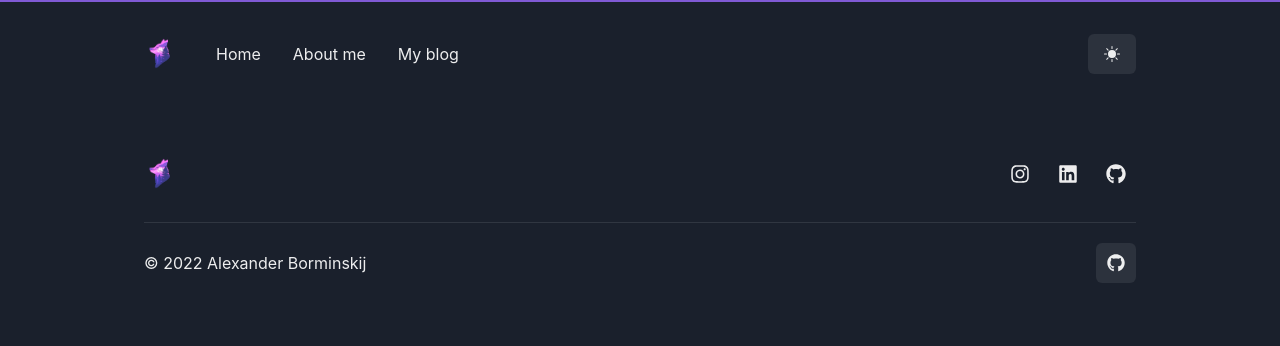
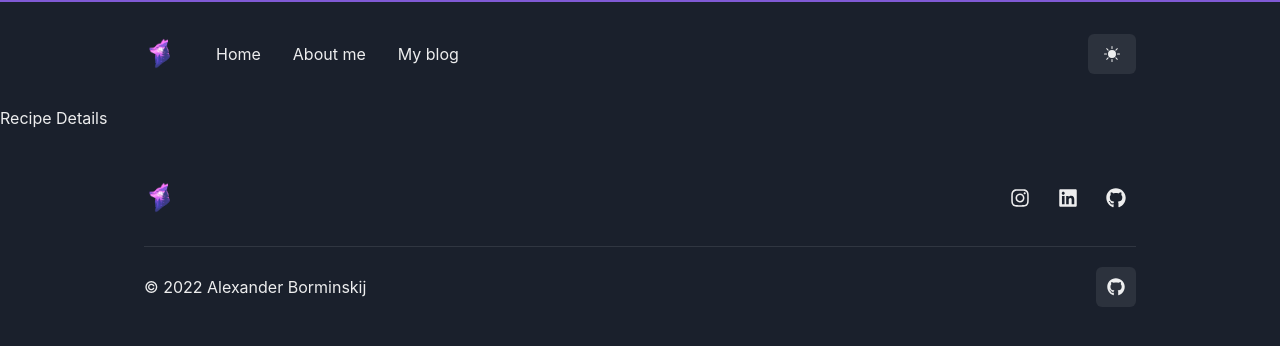
Before and after one commit to brorminskij/portfolio, a Next.js app: page /blog/1 in a window 1280 px wide. Shown: the top 346 px of the page. Built offline with nearby package versions, Linux system fonts and the light colour scheme.

Commit message:
Changed to arrow funcs and added default exports

```diff
--- a/pages/blog.tsx
+++ b/pages/blog.tsx
@@ -27,7 +27,7 @@ export async function getStaticProps() {
     },
   };
 }
-export default function Blog({ articles }) {
+export const Blog = ({ articles }) => {
   console.log(articles);
   return (
     <div>
@@ -72,4 +72,6 @@ export default function Blog({ articles }) {
       </main>
     </div>
   );
-}
+};
+
+export default Blog;
--- a/pages/blog/[slug].tsx
+++ b/pages/blog/[slug].tsx
@@ -1 +1,5 @@
-export default function WhatIsThisIDontEven() {}
+export const RecipeDetails = () => {
+  return <div>Recipe Details</div>;
+};
+
+export default RecipeDetails;
```
